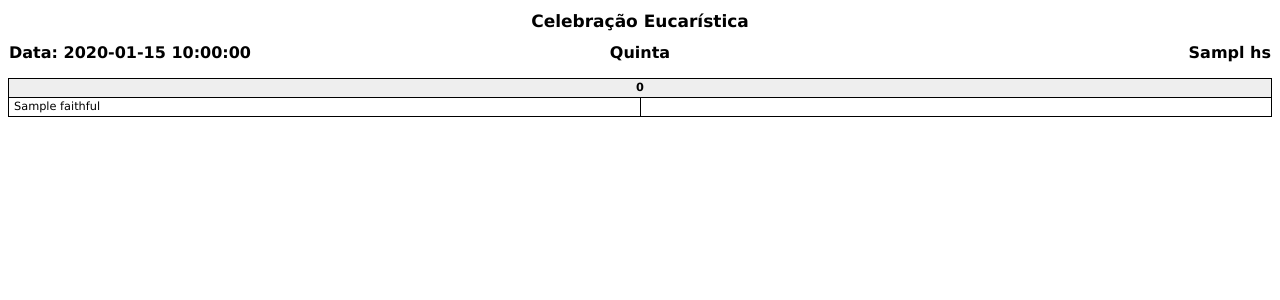
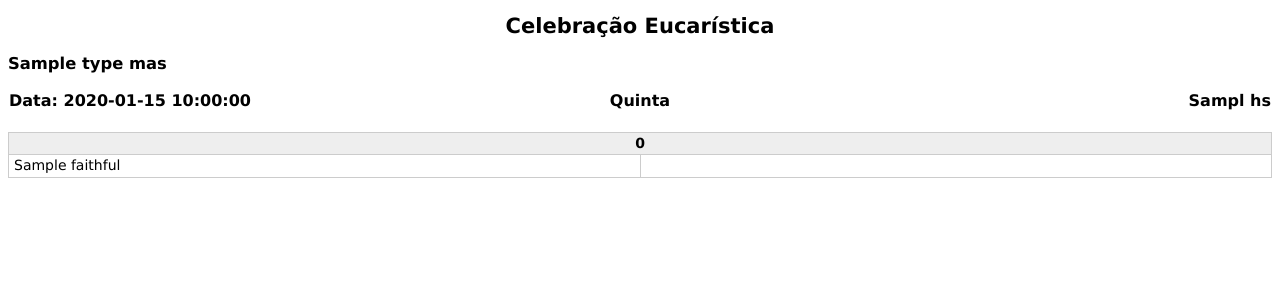
Before and after one commit to carlosvalter/fin-missa, a PHP site: the page made by views/theme/masses/reports/massRequest.php in a window 1280 px wide. Shown: the part 98-398 px from the top of the page. Run offline with PHP 8.4, Linux system fonts and the light colour scheme; the template is opened without the code that fills it: most values are stand-ins (such as "Sample title", 1, 10 or a date in 2020); data that the repository does not hold is empty.

Commit message:
Mudança em rel. pedido missa

```diff
--- a/views/theme/layout.php
+++ b/views/theme/layout.php
@@ -466,7 +466,7 @@ if (!array_key_exists('user', $_SESSION))
               </li> -->
               <li class="nav-item">
                 <a class="nav-link" href="https://github.com/carlosvalter/fin-missa/releases" target="_blank" data-toggle="tooltip" data-placement="top" title="Verifique novas atualizações">
-                  <v1 class="0 1">v1.1.2</v1>
+                  <v1 class="0 1">v1.2.0</v1>
                 </a>
               </li>
               <li class="nav-item">
--- a/views/theme/masses/reports/massRequest.php
+++ b/views/theme/masses/reports/massRequest.php
@@ -10,7 +10,7 @@
       margin: 0;
       padding: 0;
       line-height: 1.4em;
-      font-size: 8.5pt;
+      font-size: 10.5pt;
       font-family: verdana, arial, helvetica, sans-serif;
       color: #000000;
       /*orphans: 3; Numero minimo de linha no inicio da pag*/
@@ -94,7 +94,7 @@
 
     tr th,
     tr td {
-      border: solid 1px black;
+      border: solid 1px #CCC;
     }
 
     thead,
@@ -141,6 +141,7 @@ $dayWeekNumber = date('w', strtotime($date));
 ?>
   <div class="relatorio">
     <h2>Celebração Eucarística</h2>
+    <h3><?= $typeMass->title ?></h3>
 
     <table class="date">
       <thead>
```
